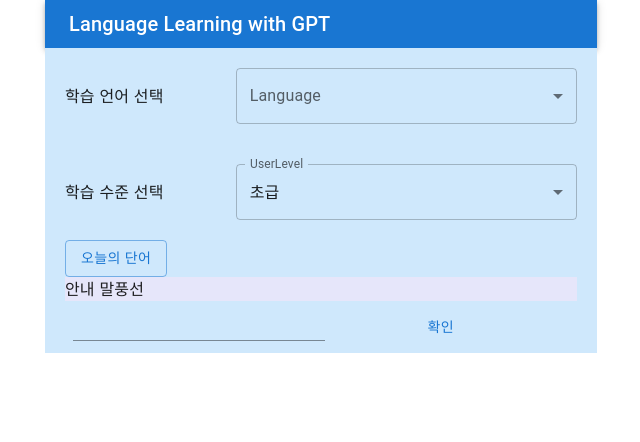
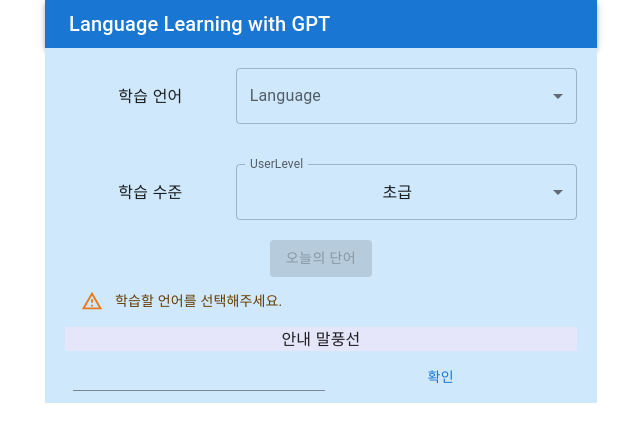
Before and after one commit to YS739/HwY_Project, a Next.js app: page / in a window 1280 px wide. Shown: the top 442 px of the page, without its empty margins (319-959 px from the left). Built offline with nearby package versions, Linux system fonts and the light colour scheme.

Commit message:
feat: 학습 언어와 오늘의 단어 간의 상호작용 설정 완료

```diff
--- a/src/app/page.tsx
+++ b/src/app/page.tsx
@@ -15,17 +15,20 @@
   Toolbar,
   Typography,
   CssBaseline,
+  Alert,
 } from '@mui/material';
 
 // TODO:: 전체 코드 작성 후 component 분리
 const Home = () => {
   const [language, setLanguage] = useState('');
   const [userLevel, setUserLevel] = useState('초급');
+  const [isLanguageSelected, setIsLanguageSelected] = useState(false);
 
   // 학습 언어 선택
   const handleSelectLanguage = (e: SelectChangeEvent<string>) => {
     e.preventDefault();
     setLanguage(e.target.value);
+    setIsLanguageSelected(true);
   };
 
   // 학습 수준 선택
@@ -42,6 +45,7 @@
         sx={{
           padding: '0',
           height: '100vh',
+          textAlign: 'center',
         }}
       >
         {/* header */}
@@ -60,11 +64,11 @@
             style={{
               display: 'flex',
               alignItems: 'center',
-              justifyContent: 'space-evenly',
+              justifyContent: 'space-around',
               padding: '20px 0',
             }}
           >
-            <p style={{ width: '50%' }}>학습 언어 선택</p>
+            <p style={{ width: '50%' }}>학습 언어</p>
             <FormControl fullWidth>
               <InputLabel id="demo-simple-select-label">Language</InputLabel>
               <Select
@@ -94,7 +98,7 @@
               padding: '20px 0',
             }}
           >
-            <p style={{ width: '50%' }}>학습 수준 선택</p>
+            <p style={{ width: '50%' }}>학습 수준</p>
             <FormControl fullWidth>
               <InputLabel id="demo-simple-select-label">UserLevel</InputLabel>
               <Select
@@ -117,7 +121,20 @@
             </FormControl>
           </div>
           {/* '오늘의 단어' 버튼 */}
-          <Button variant="outlined">오늘의 단어</Button>
+          <Button variant="contained" disabled={!isLanguageSelected}>
+            오늘의 단어
+          </Button>
+          {/* 학습 언어 선택 경고 */}
+          {isLanguageSelected ? null : (
+            <Alert
+              variant="outlined"
+              severity="warning"
+              sx={{ width: '50%', height: '50px', border: 'none' }}
+            >
+              학습할 언어를 선택해주세요.
+            </Alert>
+          )}
+
           {/* chatroom */}
           <Box sx={{ backgroundColor: 'lavender' }}>
             <div>안내 말풍선</div>
```
